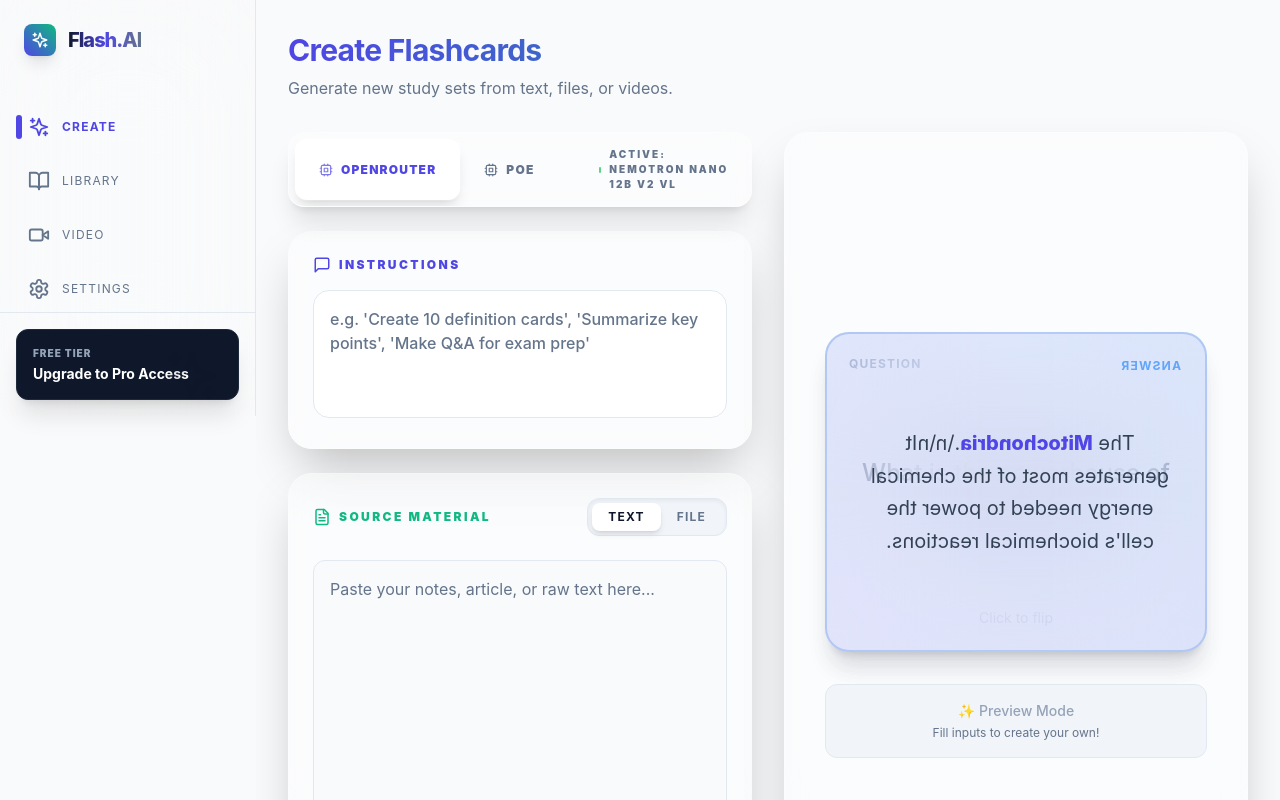
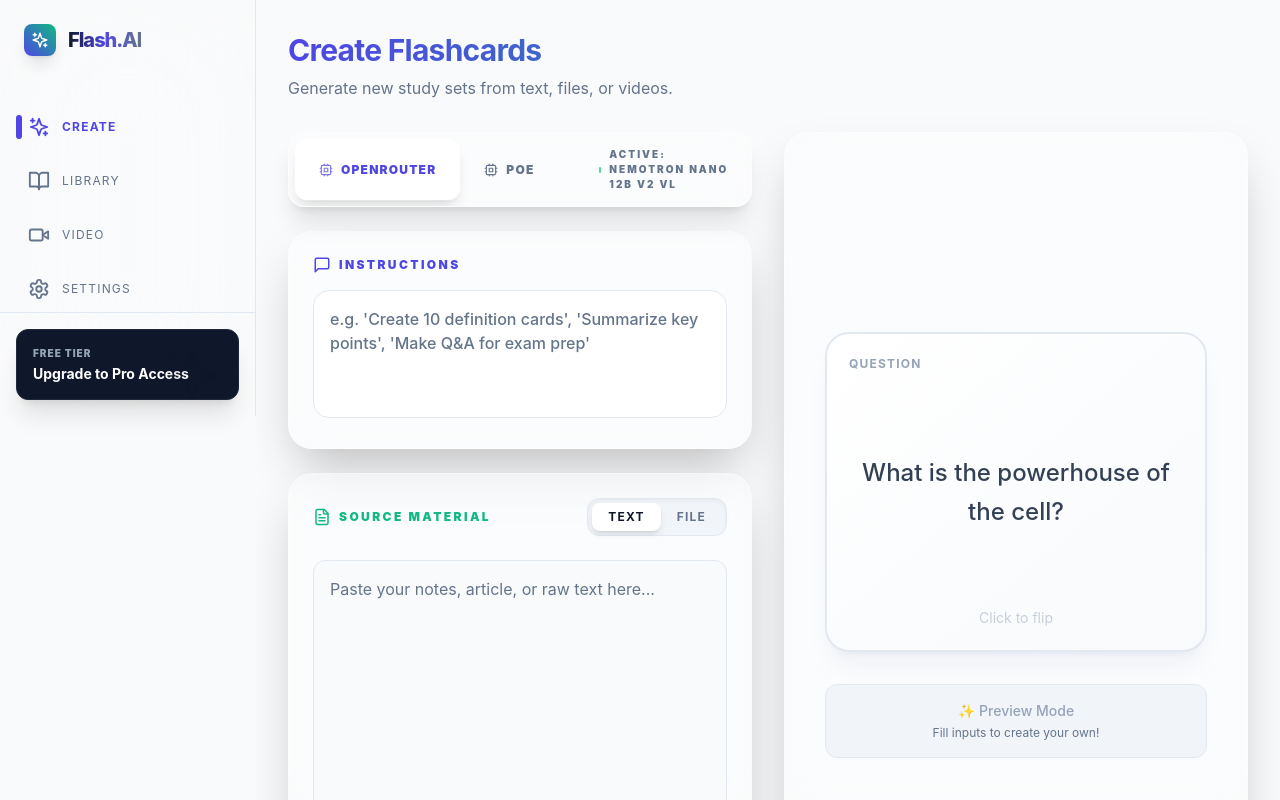
Before and after one commit to jdjchelp-jpg/bpcfkashcard, a React (Vite) app: page / in a window 1280 px wide. Built offline with nearby package versions, Linux system fonts and the light colour scheme.

Commit message:
Fix flashcard mirroring and newline formatting

```diff
--- a/src/components/flashcard/Flashcard.tsx
+++ b/src/components/flashcard/Flashcard.tsx
@@ -36,7 +36,7 @@ export function Flashcard({ front, back }: FlashcardProps) {
                     <div className="w-full h-full bg-white dark:bg-slate-900 border-2 border-slate-200 dark:border-slate-700 rounded-3xl p-8 flex items-center justify-center text-center shadow-xl shadow-blue-900/5 group-hover:border-blue-500/30 transition-colors bg-gradient-to-br from-white to-slate-50 dark:from-slate-800 dark:to-slate-900">
                         <div className="absolute top-6 left-6 text-xs font-bold text-slate-400 tracking-widest uppercase">Question</div>
                         <div className="text-2xl font-medium text-slate-700 dark:text-slate-200 leading-relaxed max-w-prose prose prose-slate dark:prose-invert">
-                            <ReactMarkdown>{front}</ReactMarkdown>
+                            <ReactMarkdown>{front.replace(/\\n/g, '\n')}</ReactMarkdown>
                         </div>
                         <div className="absolute bottom-6 text-slate-400 text-sm opacity-50">Click to flip</div>
                     </div>
@@ -50,7 +50,7 @@ export function Flashcard({ front, back }: FlashcardProps) {
                     <div className="w-full h-full bg-blue-600/10 dark:bg-blue-900/20 border-2 border-blue-500/20 rounded-3xl p-8 flex items-center justify-center text-center shadow-xl backdrop-blur-3xl bg-gradient-to-br from-blue-500/5 to-purple-500/5">
                         <div className="absolute top-6 left-6 text-xs font-bold text-blue-400 tracking-widest uppercase">Answer</div>
                         <div className="text-xl text-slate-700 dark:text-slate-200 leading-relaxed max-w-prose overflow-y-auto max-h-full scrollbar-thin scrollbar-thumb-blue-500/20 scrollbar-track-transparent pr-2 prose prose-slate dark:prose-invert">
-                            <ReactMarkdown>{back}</ReactMarkdown>
+                            <ReactMarkdown>{back.replace(/\\n/g, '\n')}</ReactMarkdown>
                         </div>
                     </div>
                 </div>
--- a/src/index.css
+++ b/src/index.css
@@ -136,3 +136,17 @@ h4 {
   color: var(--color-primary);
   font-weight: 800;
 }
+
+/* 3D Transform Utilities */
+.perspective-1000 {
+  perspective: 1000px;
+}
+
+.preserve-3d {
+  transform-style: preserve-3d;
+}
+
+.backface-hidden {
+  backface-visibility: hidden;
+  -webkit-backface-visibility: hidden;
+}
--- a/src/services/aiService.ts
+++ b/src/services/aiService.ts
@@ -22,9 +22,9 @@ RULES FOR FLASHCARD CREATION:
 2. **Clarity**: Use simple language. Avoid ambiguity.
 3. **Bold Key Terms**: Use double asterisks **like this** to highlight the most important terms or answers in the back of the card.
 4. **Accuracy**: Ensure every card is factually correct based on the source material.
-5. **Formatting**: Use Markdown for newlines (\n\n) if explaining a multi-step process.
+5. **Formatting**: Use real newlines or standard JSON-escaped newlines (\\n) for multi-step processes.
 
-Return ONLY a valid JSON array of objects with "front" and "back" keys.
+Return ONLY a valid JSON array of objects with "front" and "back" keys. Do not wrap in markdown code blocks.
 Example: [{"front": "What is the powerhouse of the cell?", "back": "The **Mitochondria**."}]`;
 
     const userPrompt = `Instruction: ${instruction}\n\nContent: ${content}`;
```
